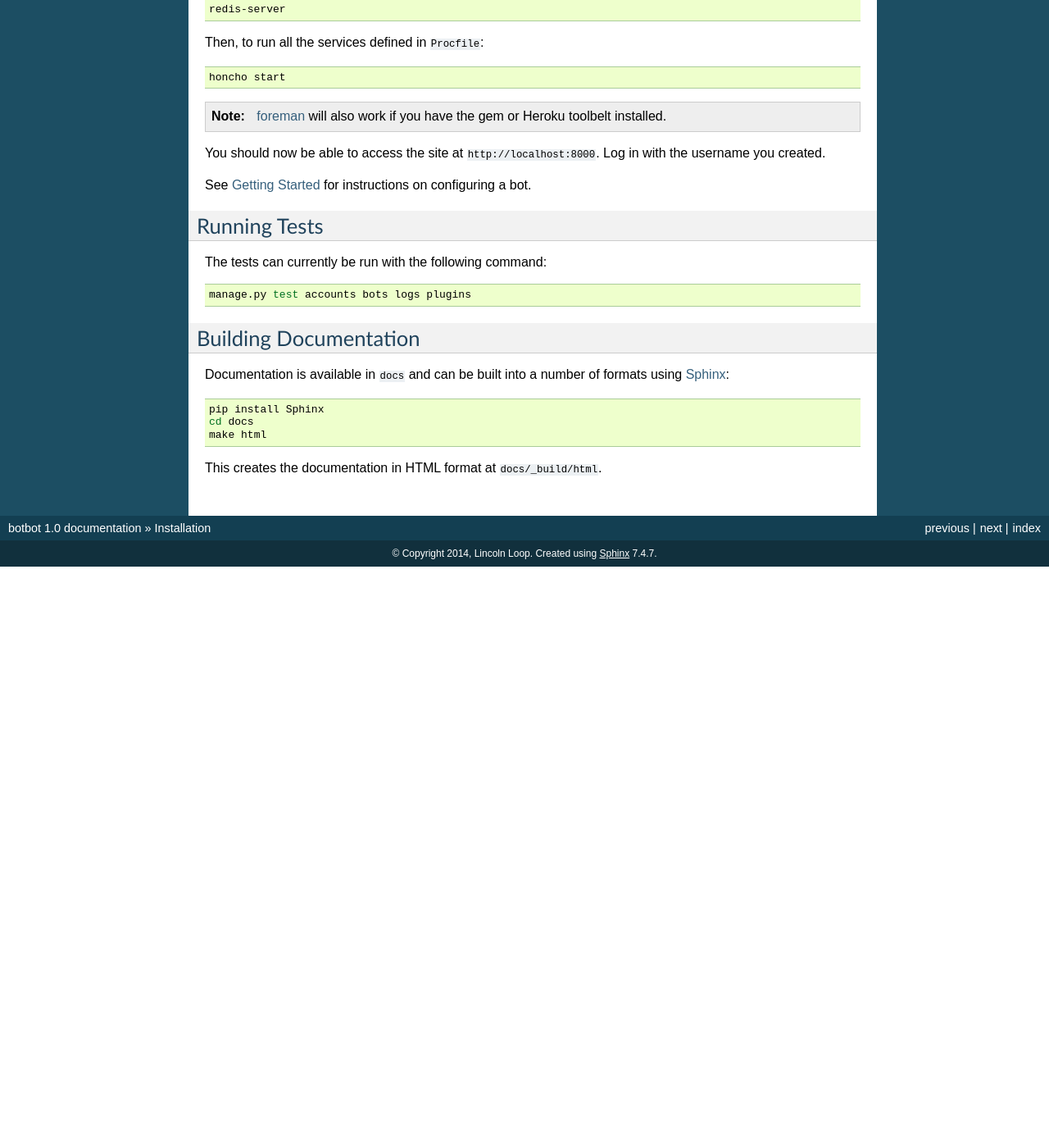
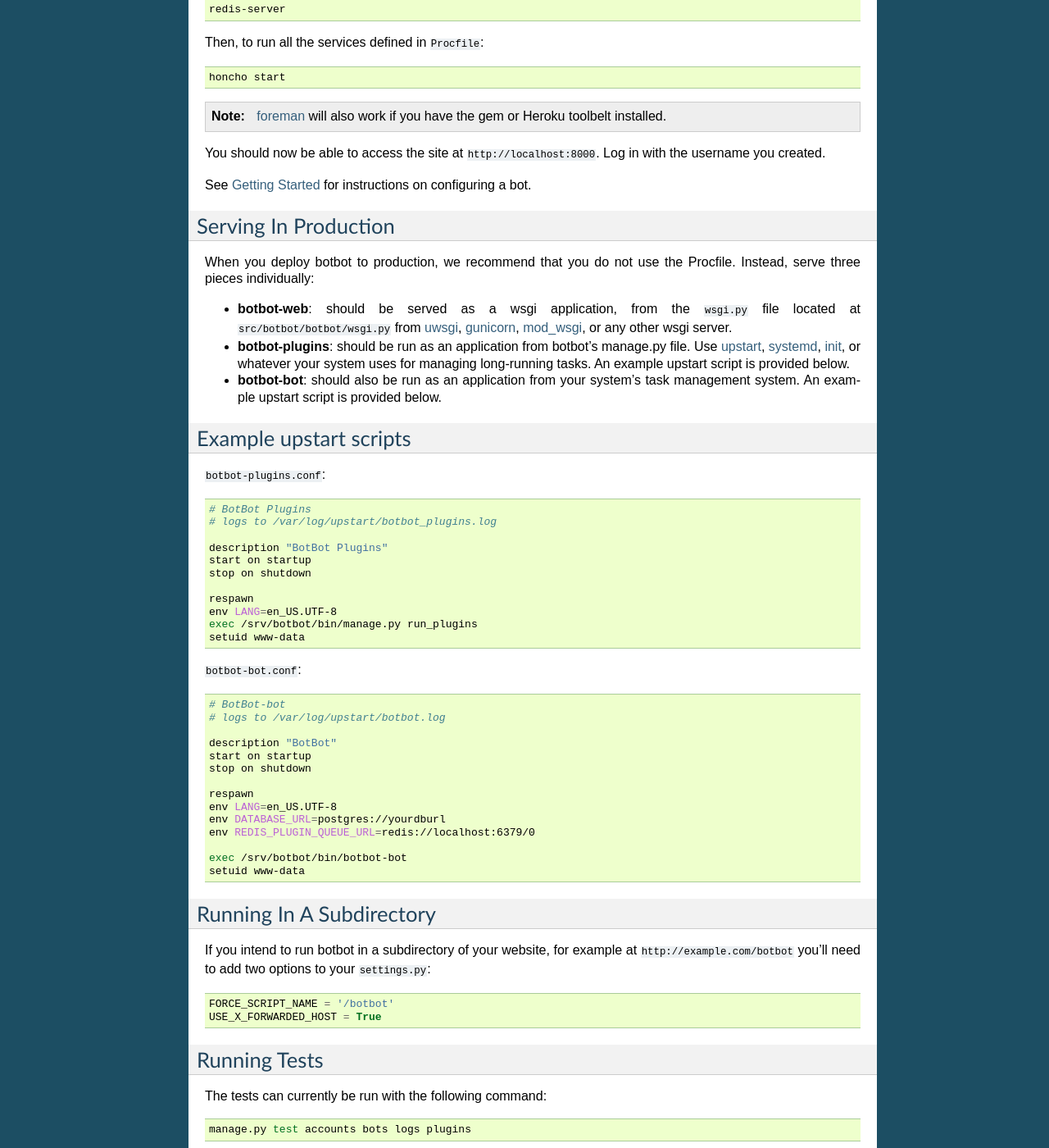
Before and after one commit to BotBotMe/botbot-web, a Sphinx documentation site: the page built from docs/install.rst, in a window 1280 px wide and 1400 px high, scrolled down 1104 px. Shown: the whole window at 82% size. Built offline with Sphinx 7.4.7, drawn with Linux system fonts in a browser that asks for light colours; before the commit the page ends 1795 px from its top, so only the background shows below that; some of the changed text lies outside the part shown.

Commit message:
add some notes about deployment to production

```diff
--- a/docs/install.rst
+++ b/docs/install.rst
@@ -78,6 +78,63 @@ You should now be able to access the site at ``http://localhost:8000``. Log in w
 
 See :doc:`getting_started` for instructions on configuring a bot.
 
+Serving In Production
+---------------------
+
+When you deploy botbot to production, we recommend that you do not use the Procfile. Instead, serve three pieces individually:
+
+* **botbot-web**: should be served as a wsgi application, from the ``wsgi.py`` file located at ``src/botbot/botbot/wsgi.py`` from `uwsgi <https://uwsgi-docs.readthedocs.org/en/latest/>`_, `gunicorn <http://gunicorn.org/>`_, `mod_wsgi <https://code.google.com/p/modwsgi/>`_, or any other wsgi server.
+* **botbot-plugins**: should be run as an application from botbot's manage.py file. Use `upstart <http://upstart.ubuntu.com/>`_, `systemd <http://freedesktop.org/wiki/Software/systemd/>`_, `init <http://www.sensi.org/~alec/unix/redhat/sysvinit.html>`_, or whatever your system uses for managing long-running tasks. An example upstart script is provided below.
+* **botbot-bot**: should also be run as an application from your system's task management system. An example upstart script is provided below.
+
+Example upstart scripts
+-----------------------
+
+``botbot-plugins.conf``:
+
+.. code-block:: bash
+
+    # BotBot Plugins
+    # logs to /var/log/upstart/botbot_plugins.log
+
+    description "BotBot Plugins"
+    start on startup
+    stop on shutdown
+
+    respawn
+    env LANG=en_US.UTF-8
+    exec /srv/botbot/bin/manage.py run_plugins
+    setuid www-data
+
+``botbot-bot.conf``:
+
+.. code-block:: bash
+
+    # BotBot-bot
+    # logs to /var/log/upstart/botbot.log
+
+    description "BotBot"
+    start on startup
+    stop on shutdown
+
+    respawn
+    env LANG=en_US.UTF-8
+    env DATABASE_URL=postgres://yourdburl
+    env REDIS_PLUGIN_QUEUE_URL=redis://localhost:6379/0
+
+    exec /srv/botbot/bin/botbot-bot
+    setuid www-data
+
+Running In A Subdirectory
+-------------------------
+
+If you intend to run botbot in a subdirectory of your website, for example at ``http://example.com/botbot`` you'll need to add two options to your ``settings.py``:
+
+.. code-block:: python
+
+    FORCE_SCRIPT_NAME = '/botbot'
+    USE_X_FORWARDED_HOST = True
+
 
 Running Tests
 --------------
```
